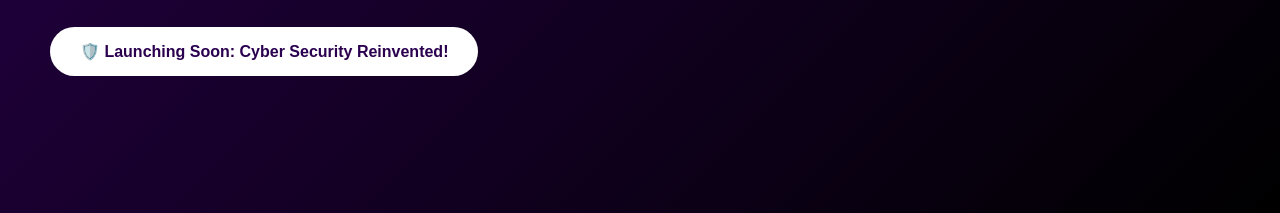
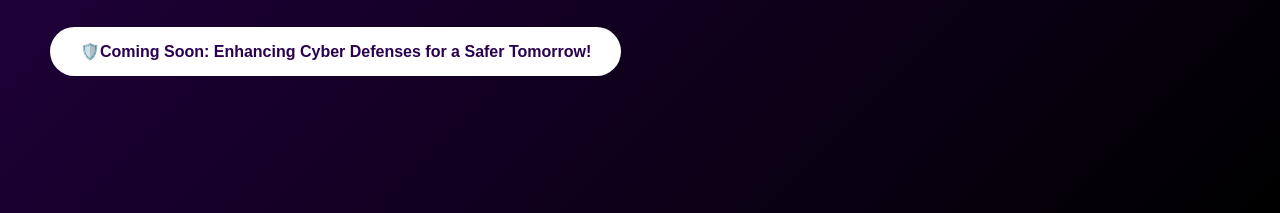
Before and after one commit to cymahajan2003/demo1, a plain HTML site: page index.html in a window 1280 px wide. Shown: the part 587-800 px from the top of the page. Drawn offline with Linux system fonts and the light colour scheme.

Commit message:
Update index.html

```diff
--- a/index.html
+++ b/index.html
@@ -597,7 +597,7 @@
                     DIGITAL REALM
                 </h1>
                 <p>Your trusted defence against digital threats, securing data, IT, and brand integrity.</p>
-                <button class="cta-button">🛡️ Launching Soon: Cyber Security Reinvented!</button>
+                <button class="cta-button">🛡️Coming Soon: Enhancing Cyber Defenses for a Safer Tomorrow!</button>
             </div>
             <div class="hero-graphic">
                 <div class="ai-box">
```
